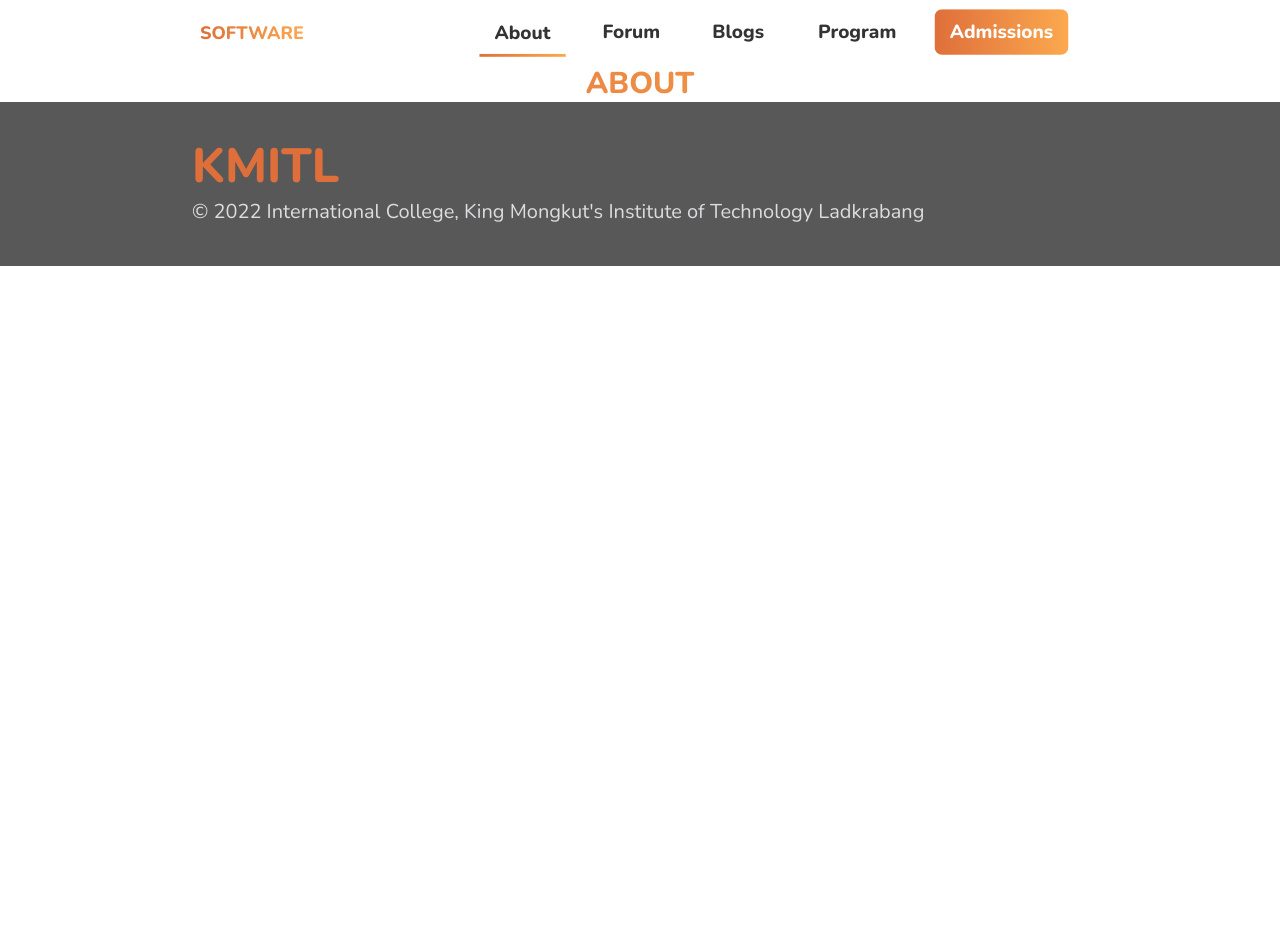
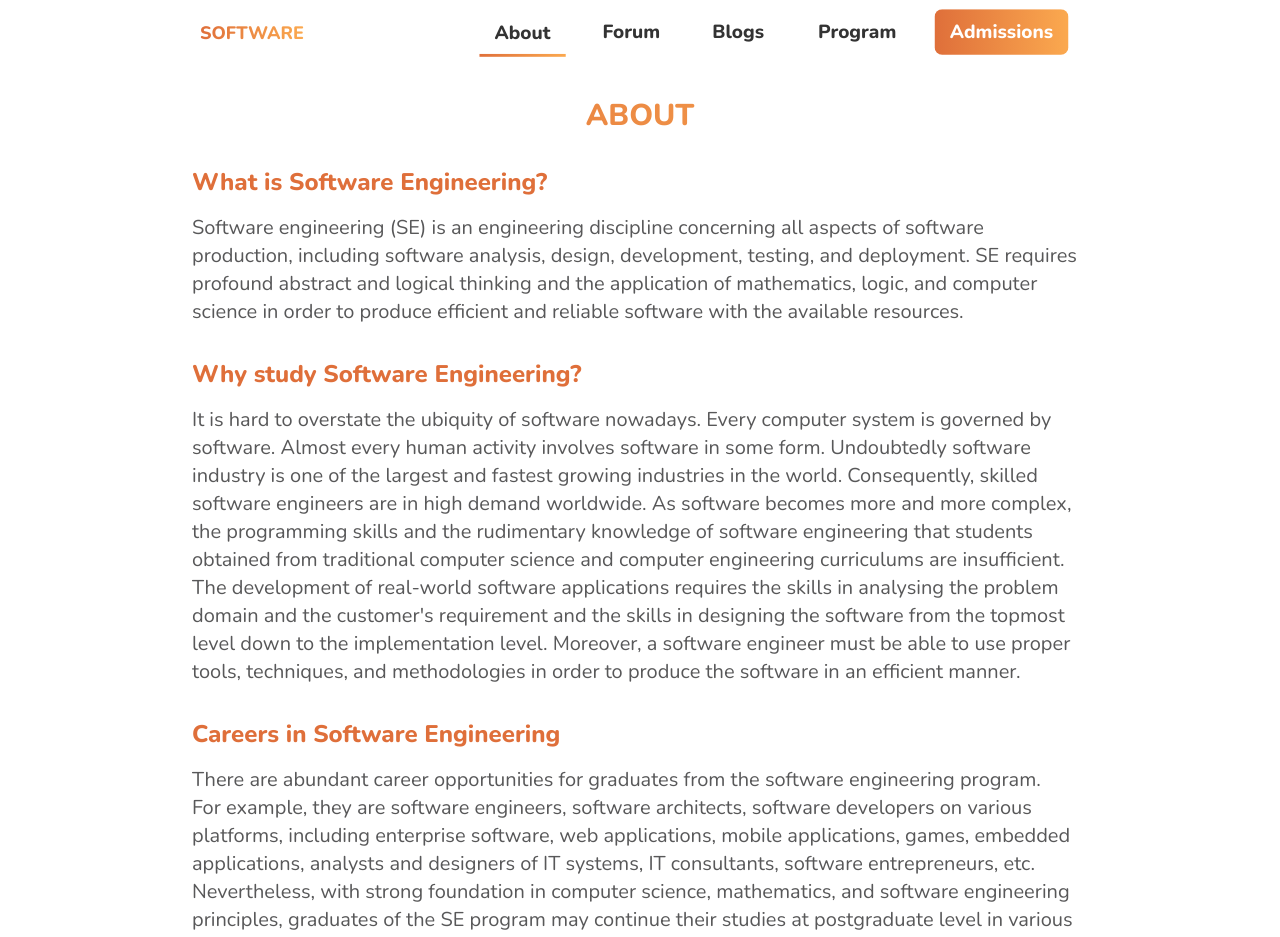
Before and after one commit to neneprm/SE-WEBSITE, a Next.js app: page /about in a window 1280 px wide. Shown: the top 937 px of the page. Before the commit the page ends 800 px from the top, so only its background shows below. Built offline with nearby package versions, Linux system fonts and the light colour scheme.

Commit message:
Add contents to About

```diff
--- a/pages/about.tsx
+++ b/pages/about.tsx
@@ -1,4 +1,4 @@
-import {H3} from "./components/headers"
+import {H3,H4,P} from "./components/headers"
 
 interface IHeader {
     text: string,
@@ -9,8 +9,37 @@ const About = () => {
 
     return (
         <div>
-            <div className="container mx-auto">
-                <H3 style="text-gradient font-bold text-center" text="ABOUT"/>
+            <div className="container mx-auto pb-8">
+                <H3 style="text-gradient font-bold text-center py-8" text="ABOUT"/>
+                <H4 style="font-bold text-primary pb-4" text="What is Software Engineering?"/>
+                <P style="text-neutral" text="Software engineering (SE) is an engineering discipline concerning
+                all aspects of software production, including software analysis, design, development,
+                testing, and deployment. SE requires profound abstract and logical thinking and the application of mathematics,
+                logic, and computer science in order to produce efficient and reliable software with the available resources."/>
+            </div>
+
+            <div className="container mx-auto pb-8">
+                <H4 style="font-bold text-primary pb-4" text="Why study Software Engineering?"/>
+                <P style="text-neutral" text="It is hard to overstate the ubiquity of software nowadays. Every computer system is
+                governed by software. Almost every human activity involves software in some form. Undoubtedly software industry
+                is one of the largest and fastest growing industries in the world. Consequently, skilled software engineers are
+                in high demand worldwide. As software becomes more and more complex, the programming skills and the rudimentary
+                knowledge of software engineering that students obtained from traditional computer science and computer engineering
+                curriculums are insufficient. The development of real-world software applications requires the skills in analysing the
+                problem domain and the customer's requirement and the skills in designing the software from the topmost level down to the
+                implementation level. Moreover, a software engineer must be able to use proper tools, techniques, and methodologies in order
+                to produce the software in an efficient manner."/>
+            </div>
+
+            <div className="container mx-auto pb-8">
+                <H4 style="font-bold text-primary pb-4" text="Careers in Software Engineering"/>
+                <P style="text-neutral" text="There are abundant career opportunities for graduates from the software engineering program."/>
+                <P style="text-neutral" text="For example, they are software engineers, software architects, software developers on various
+                platforms, including enterprise software, web applications, mobile applications, games, embedded
+                applications, analysts and designers of IT systems, IT consultants, software entrepreneurs, etc."/>
+                <P style="text-neutral" text="Nevertheless, with strong foundation in computer science, mathematics,
+                and software engineering principles, graduates of the SE program may continue their studies at
+                postgraduate level in various software engineering or computing related fields in universities worldwide."/>
             </div>
         </div>
     )
```
